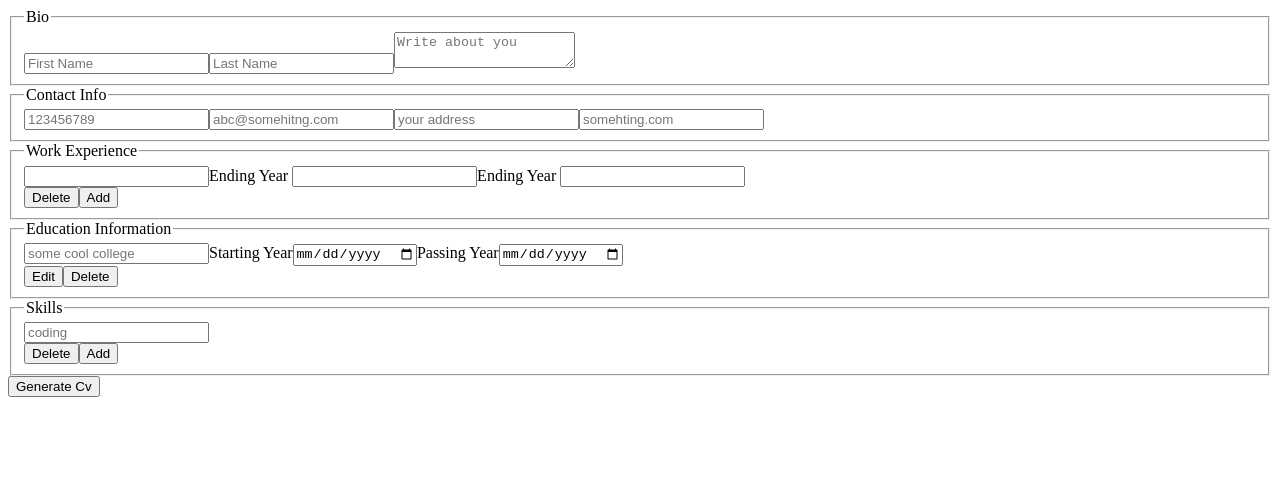
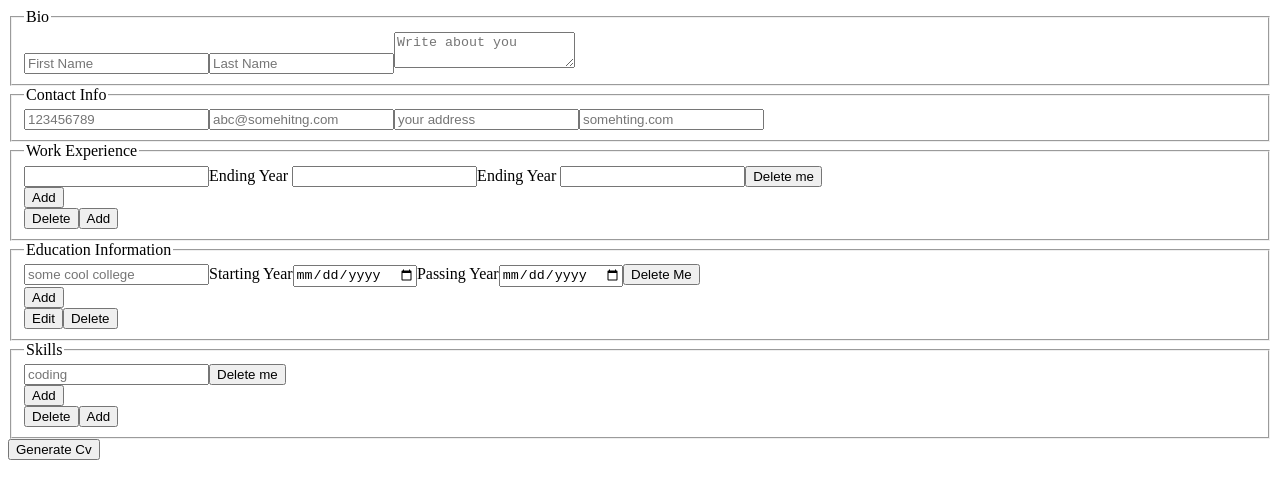
Before and after one commit to noobMushroom/cv-Project, a React (Create React App) app: page / in a window 1280 px wide. Shown: the top 498 px of the page. Built offline with nearby package versions, Linux system fonts and the light colour scheme.

Commit message:
added add me button

```diff
--- a/src/components/Education.js
+++ b/src/components/Education.js
@@ -1,14 +1,45 @@
 import React, { Component } from 'react';
+import uniqid from 'uniqid';
 
 class Education extends React.Component {
+  constructor(props) {
+    super(props);
+    this.state = { education: [1], id: uniqid() };
+    this.addEducation = this.addEducation.bind(this);
+  }
+
+  addEducation(e) {
+    e.preventDefault();
+    const temp = [...this.state.education];
+    temp.push(1);
+    this.setState({ education: temp });
+  }
   render() {
     return (
       <div>
-        <input type="text" placeholder="some cool college" />
-        <label htmlFor="startingYear">Starting Year</label>
-        <input type="date" id="startingYear" placeholder="passing year" />
-        <label htmlFor="passingYear">Passing Year</label>
-        <input type="date" />
+        <div>
+          {this.state.education.map((index) => {
+            return (
+              <div key={uniqid()}>
+                <input type="text" placeholder="some cool college" />
+                <label htmlFor="startingYear">Starting Year</label>
+                <input
+                  type="date"
+                  id="startingYear"
+                  placeholder="passing year"
+                />
+                <label htmlFor="passingYear">Passing Year</label>
+                <input type="date" />
+                <button>Delete Me</button>
+              </div>
+            );
+          })}
+        </div>
+        <div className="addBtnContainer">
+          <button id="AddSkill" onClick={this.addEducation}>
+            Add
+          </button>
+        </div>
       </div>
     );
   }
--- a/src/components/WorkExperience.js
+++ b/src/components/WorkExperience.js
@@ -1,14 +1,42 @@
 import React, { Component } from 'react';
+import uniqid from 'uniqid';
 
 class WorkExperience extends React.Component {
+  constructor(props) {
+    super(props);
+    this.state = { work: [1], id: uniqid() };
+    this.addWork = this.addWork.bind(this);
+  }
+
+  addWork(e) {
+    e.preventDefault();
+    let temp = [...this.state.work];
+    temp.push(1);
+    this.setState({ work: temp });
+  }
+
   render() {
     return (
       <div>
-        <input type="text" />
-        <label>Ending Year </label>
-        <input typeof="date" id="startingYear" />
-        <label>Ending Year </label>
-        <input typeof="date" id="endingYear" />
+        <div>
+          {this.state.work.map((index) => {
+            return (
+              <div key={uniqid()}>
+                <input type="text" />
+                <label>Ending Year </label>
+                <input typeof="date" id="startingYear" />
+                <label>Ending Year </label>
+                <input typeof="date" id="endingYear" />
+                <button>Delete me</button>
+              </div>
+            );
+          })}
+        </div>
+        <div className="addBtnContainer">
+          <button id="AddSkill" onClick={this.addWork}>
+            Add
+          </button>
+        </div>
       </div>
     );
   }
--- a/src/components/skill.jsx
+++ b/src/components/skill.jsx
@@ -1,10 +1,38 @@
 import React, { Component } from 'react';
+import uniqid from 'uniqid';
 
 class Skills extends React.Component {
+  constructor(props) {
+    super(props);
+    this.state = { skill: [1], id: uniqid() };
+    this.addSkill = this.addSkill.bind(this);
+  }
+
+  addSkill(e) {
+    e.preventDefault();
+    let temp = [...this.state.skill];
+    temp.push(1);
+    this.setState({ skill: temp });
+  }
+
   render() {
     return (
       <div>
-        <input typeof="text" placeholder="coding" />
+        <div>
+          {this.state.skill.map((element) => {
+            return (
+              <div key={uniqid()}>
+                <input typeof="text" placeholder="coding" />
+                <button>Delete me</button>
+              </div>
+            );
+          })}
+        </div>
+        <div className="addBtnContainer">
+          <button id="AddSkill" onClick={this.addSkill}>
+            Add
+          </button>
+        </div>
       </div>
     );
   }
```
